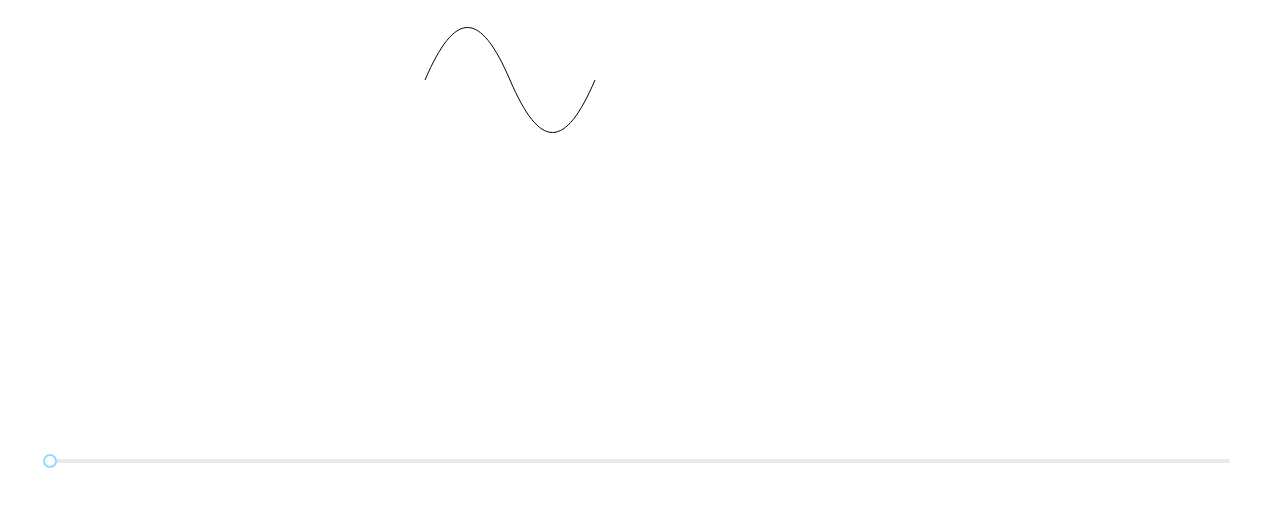
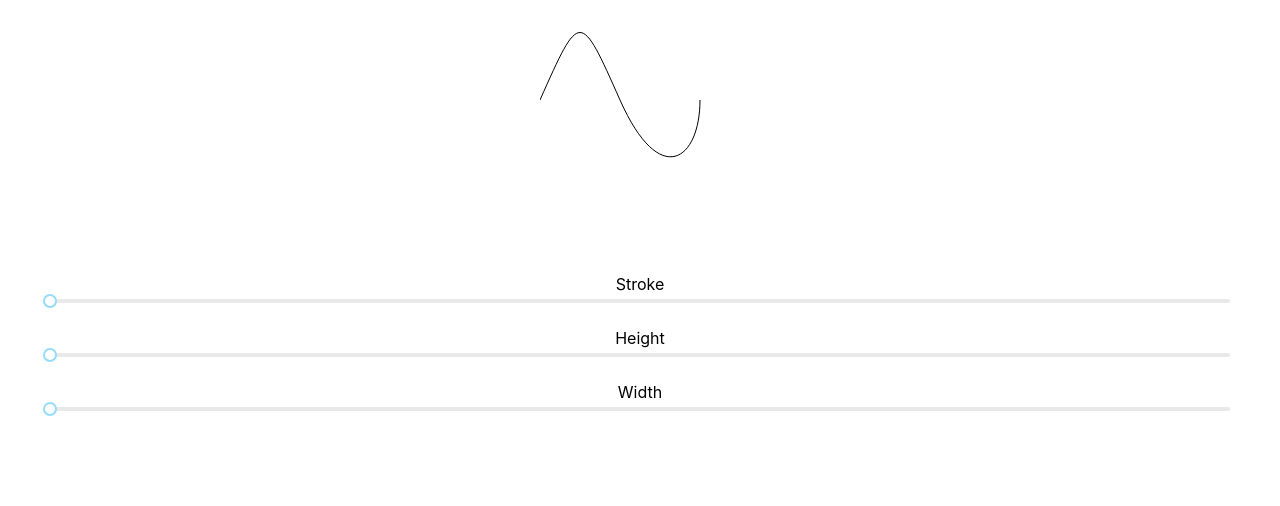
Before and after one commit to seanhaneberg/svg-experiments, a React (Create React App) app: page / in a window 1280 px wide. Shown: the top 506 px of the page. Built offline with nearby package versions, Linux system fonts and the light colour scheme.

Commit message:
wire up path properties to sliders

```diff
--- a/src/App.jsx
+++ b/src/App.jsx
@@ -10,17 +10,39 @@ class App extends Component {
     this.state = { strokeWidth: 1 };
   }
 
-  handleChange(val) {
+  handleHeightChange(val) {
+    this.setState({ height: val });
+  }
+
+  handleWidthChange(val) {
+    this.setState({ periodWidth: val });
+  }
+
+  handleStrokeChange(val) {
     this.setState({ strokeWidth: val });
   }
 
   render() {
-    const svg = <SVGWave strokeWidth={this.state.strokeWidth} />;
+    const svg =
+      <SVGWave
+        strokeWidth={this.state.strokeWidth}
+        periodWidth={this.state.periodWidth}
+        width={this.state.width}
+        height={this.state.height}
+        />;
     return (
       <div className="App">
         {svg}
         <div style={{ padding: 50 }}>
-          <Slider onChange={this.handleChange.bind(this)} />
+          <br></br>
+          Stroke
+          <Slider onChange={this.handleStrokeChange.bind(this)} />
+          <br></br>
+          Height
+          <Slider onChange={this.handleHeightChange.bind(this)} />
+          <br></br>
+          Width
+          <Slider onChange={this.handleWidthChange.bind(this)} />
         </div>
       </div>
     );
--- a/src/SVGWave.jsx
+++ b/src/SVGWave.jsx
@@ -11,11 +11,19 @@ import React, { Component } from 'react';
 
 class SVGWave extends Component {
   render() {
+    const height = this.props.height ? this.props.height : 200;
+    const width = this.props.width ? this.props.width : 200;
     const strokeWidth = this.props.strokeWidth ? this.props.strokeWidth : 1;
+    const startX = 0;
+    const startY = height / 2;
+    const periodWidth = this.props.periodWidth ? this.props.periodWidth : 80;
+    // const maxY = height;
+    // const minY = 0;
+    const dProp = "M " + startX + " " + startY + " C " + periodWidth / 2 + " 10, " + periodWidth / 2 + " 10, " + startX + periodWidth + " " + startY + " S " + periodWidth * 2 + " " + periodWidth * 2 + ", " + periodWidth * 2 + " " + startY;
     return (
-        <svg height="400" width="450">
+      <svg height={height} width={width}>
         <path
-            d="M 10 80 C 40 10, 65 10, 95 80 S 150 150, 180 80"
+          d={dProp}
           stroke="black"
           strokeWidth={strokeWidth}
           fill="transparent"
```
Lines whose indentation alone changed are shown as unchanged.
